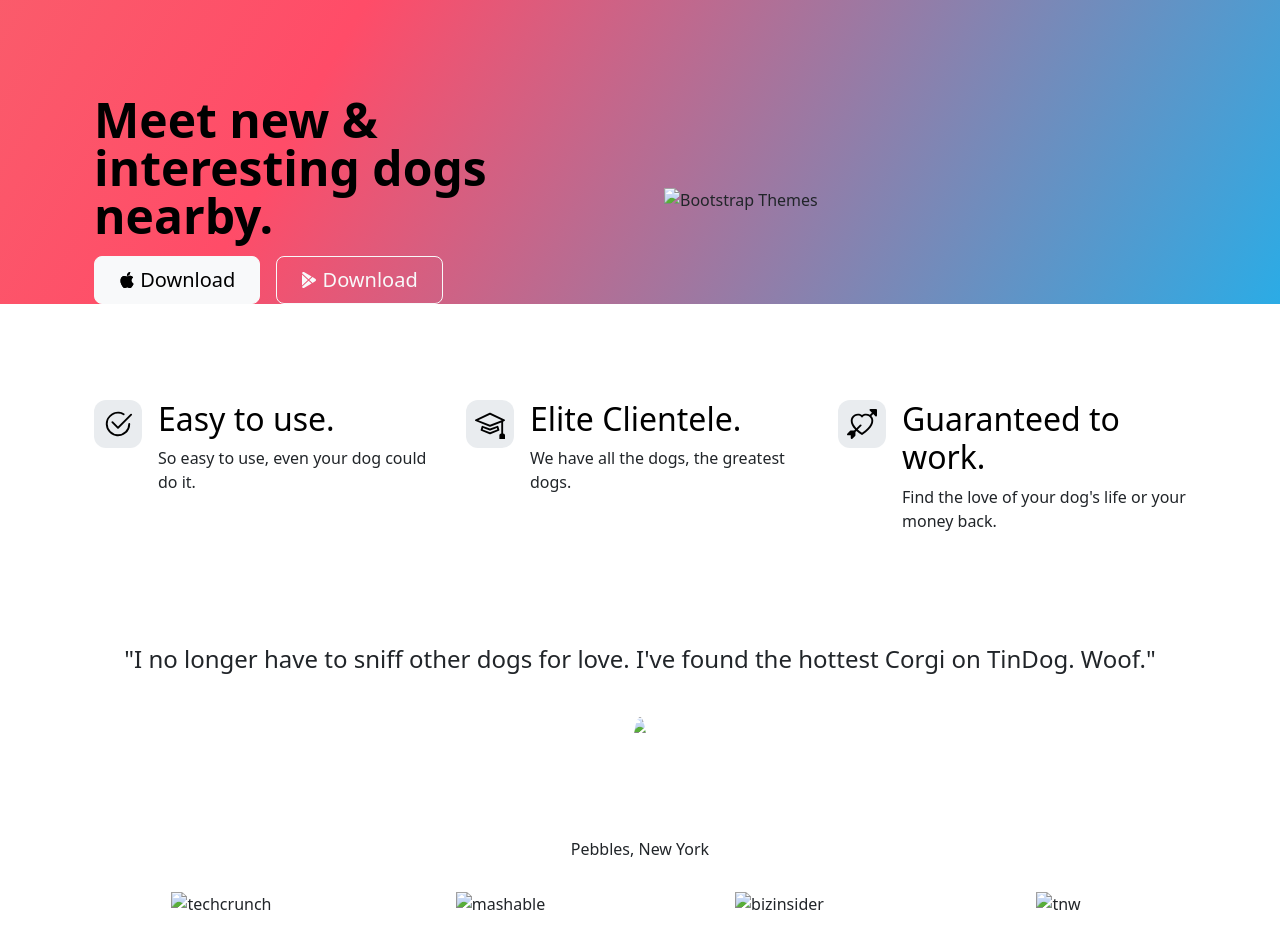
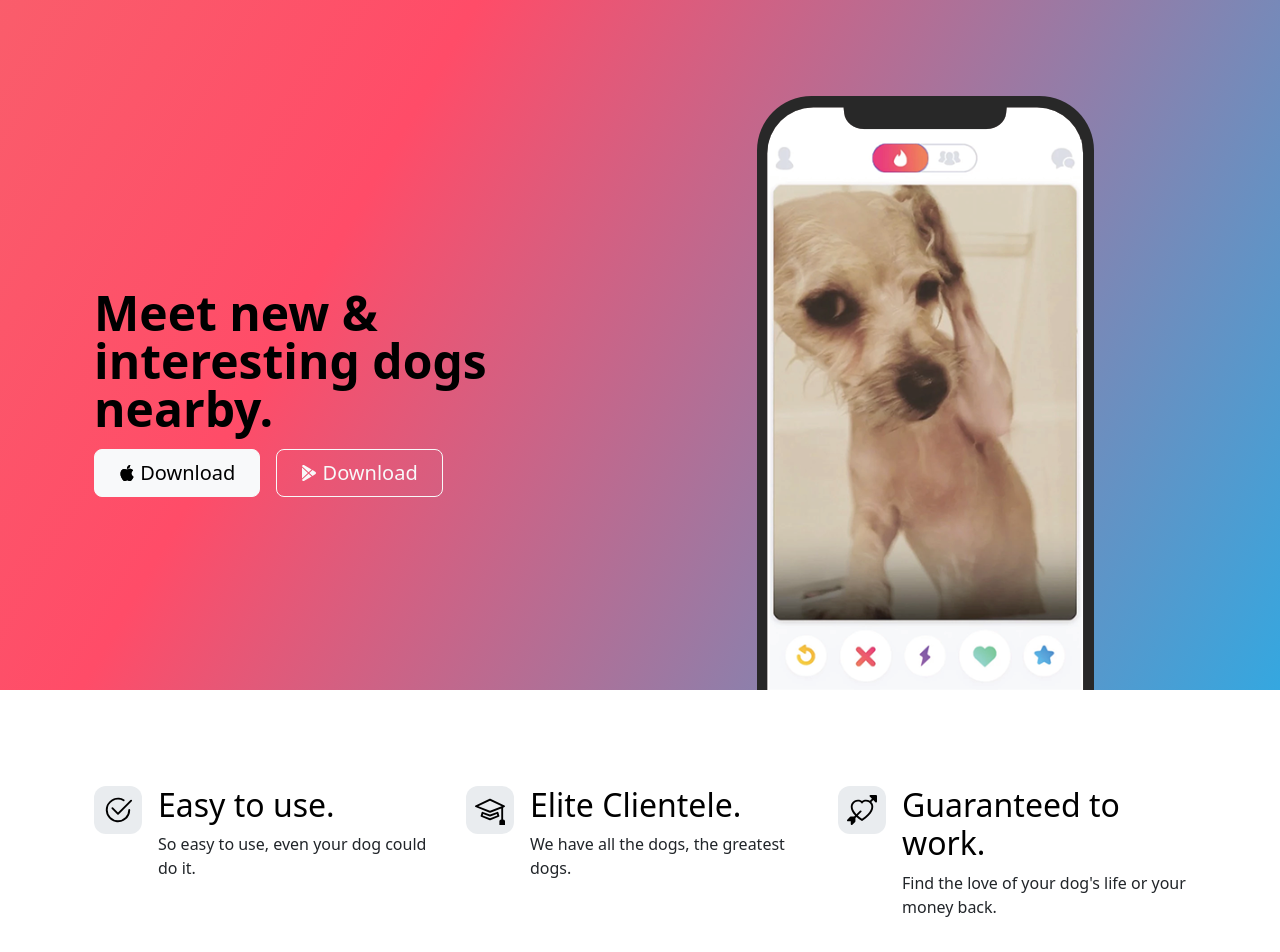
Before and after one commit to rishavbhong/bootstrap_demo, a plain HTML site: page index.html in a window 1280 px wide. Shown: the top 952 px of the page. Drawn offline with nearby package versions, Linux system fonts and the light colour scheme; files that its build step writes are made by us from their sources.

Commit message:
Update index.html

```diff
--- a/index.html
+++ b/index.html
@@ -18,7 +18,7 @@
     <div class="container col-xxl-8 px-4 pt-5">
       <div class="row flex-lg-row-reverse align-items-center g-5 pt-5">
         <div class="col-10 col-sm-8 col-lg-6">
-          <img src="./images/iphone.png" class="d-block mx-lg-auto img-fluid px pb-0px" alt="Bootstrap Themes" height="200"
+          <img src="./iphone.png" class="d-block mx-lg-auto img-fluid px pb-0px" alt="Bootstrap Themes" height="200"
             loading="lazy">
         </div>
         <div class="col-lg-6">
@@ -100,7 +100,7 @@
         <h4 class="testimonial" style="text-align: center;">"I no longer have to sniff other dogs for love. I've found the hottest Corgi on TinDog. Woof."</h4>
       </div>
       <div class="dog-img" style="display:flex; justify-content: center; ">
-        <img src="/images/dog-img.jpg" height="100px" style="border-radius: 50%; margin-top: 35px;">
+        <img src="/dog-img.jpg" height="100px" style="border-radius: 50%; margin-top: 35px;">
       </div>
       <div class="name" style="display:flex; justify-content: center; ">
         <p style="margin-top: 20px; margin-bottom: 30px;"> Pebbles, New York</p>
@@ -108,16 +108,16 @@
       <div class="container">
         <div class="row">
           <div class="col-lg-3 col-sm-12">
-            <img src="./images/techcrunch.png" alt="techcrunch" height="30">
+            <img src="./techcrunch.png" alt="techcrunch" height="30">
           </div>
           <div class="col-lg-3 col-sm-12">
-            <img src="./images/mashable.png" alt="mashable" height="30">
+            <img src="./mashable.png" alt="mashable" height="30">
           </div>
           <div class="col-lg-3 col-sm-12">
-            <img src="./images/bizinsider.png" alt="bizinsider" height="30">
+            <img src="./bizinsider.png" alt="bizinsider" height="30">
           </div>
           <div class="col-lg-3 col-sm-12">
-            <img src="./images/tnw.png" alt="tnw" height="30">
+            <img src="./tnw.png" alt="tnw" height="30">
           </div>
         </div>
     </div>
```
